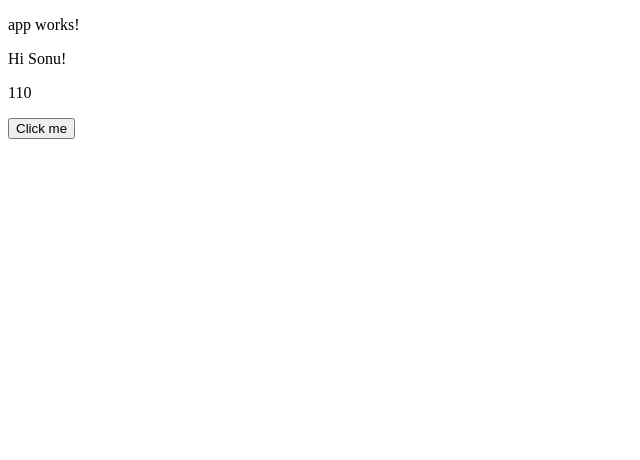
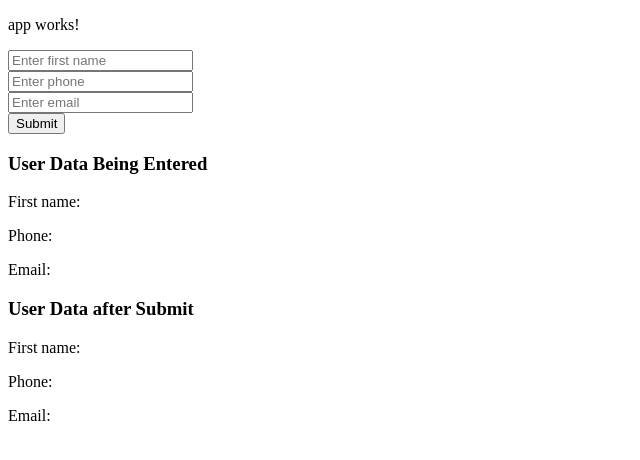
Before and after one commit to vamandeshmukh/deloitte-app, an Angular app: page / in a window 1280 px wide. Shown: the top 460 px of the page, without its empty margins (0-640 px from the left). Built offline with nearby package versions, Linux system fonts and the light colour scheme.

Commit message:
ng-basics

```diff
--- a/src/app/app.component.html
+++ b/src/app/app.component.html
@@ -1,14 +1,13 @@
 <div>
   <p>app works!</p>
-  <p> Hi {{ firstName }}! </p>
-  <p> {{ salary + 10 }} </p>
-
-  <button type="button" (click)="getFun()">Click me</button>
+  <!-- <p> Hi {{ firstName }}! </p>
+  <input [(ngModel)]="firstName" /> -->
+  <app-contact></app-contact>
 
 
+  <!-- <button type="button" (click)="getFun()">Click me</button> -->
 
   <!-- <app-home></app-home>
-  <app-contact></app-contact>
   <app-about></app-about> -->
 </div>
 
--- a/src/app/app.component.ts
+++ b/src/app/app.component.ts
@@ -6,9 +6,8 @@ import { Component } from '@angular/core';
   styleUrls: ['./app.component.css']
 })
 export class AppComponent {
-  title = 'deloitte-app';
-  firstName = 'Sonu';
-  salary = 100;
+
+  firstName = '';
 
   getFun = () => {
     console.log('event binding');
--- a/src/app/app.module.ts
+++ b/src/app/app.module.ts
@@ -1,5 +1,6 @@
 import { NgModule } from '@angular/core';
 import { BrowserModule } from '@angular/platform-browser';
+import { FormsModule } from '@angular/forms';
 
 import { AppRoutingModule } from './app-routing.module';
 import { AppComponent } from './app.component';
@@ -16,7 +17,8 @@ import { AboutComponent } from './about/about.component';
   ],
   imports: [
     BrowserModule,
-    AppRoutingModule
+    AppRoutingModule,
+    FormsModule
   ],
   providers: [],
   bootstrap: [AppComponent]
--- /dev/null
+++ b/src/app/contact/contact.component.html
@@ -0,0 +1,30 @@
+<div>
+    <!-- take input from user  -->
+    <div>
+        <input type="text" [(ngModel)]="userDataEntered.firstName" placeholder="Enter first name">
+        <br />
+        <input type="number" [(ngModel)]="userDataEntered.phone" placeholder="Enter phone">
+        <br />
+        <input type="email" [(ngModel)]="userDataEntered.email" placeholder="Enter email">
+        <br />
+        <input type="button" (click)="submitUserData()" value="Submit">
+    </div>
+
+    <!-- display data as being entered  -->
+    <div>
+        <h3>User Data Being Entered</h3>
+        <p>First name: {{userDataEntered.firstName}} </p>
+        <p>Phone: {{userDataEntered.phone}} </p>
+        <p>Email: {{userDataEntered.email}} </p>
+    </div>
+
+    <!-- display data after submit  -->
+    <div>
+        <h3>User Data after Submit</h3>
+        <p>First name: {{userDataToDisplay.firstName}} </p>
+        <p>Phone: {{userDataToDisplay.phone}} </p>
+        <p>Email: {{userDataToDisplay.email}} </p>
+    </div>
+
+
+</div>
--- a/src/app/contact/contact.component.ts
+++ b/src/app/contact/contact.component.ts
@@ -2,9 +2,29 @@ import { Component } from '@angular/core';
 
 @Component({
     selector: 'app-contact',
-    template: '<p>contact works!</p>'
+    templateUrl: './contact.component.html'
 })
 
 export class ContactComponent {
 
+    userDataEntered = {
+        firstName: '',
+        phone: '',
+        email: ''
+    };
+    userDataToDisplay = {
+        firstName: '',
+        phone: '',
+        email: ''
+    };
+
+    submitUserData = () => {
+        this.userDataToDisplay = this.userDataEntered;
+        this.userDataEntered = {
+            firstName: '',
+            phone: '',
+            email: ''
+        };
+    };
+
 }
```
